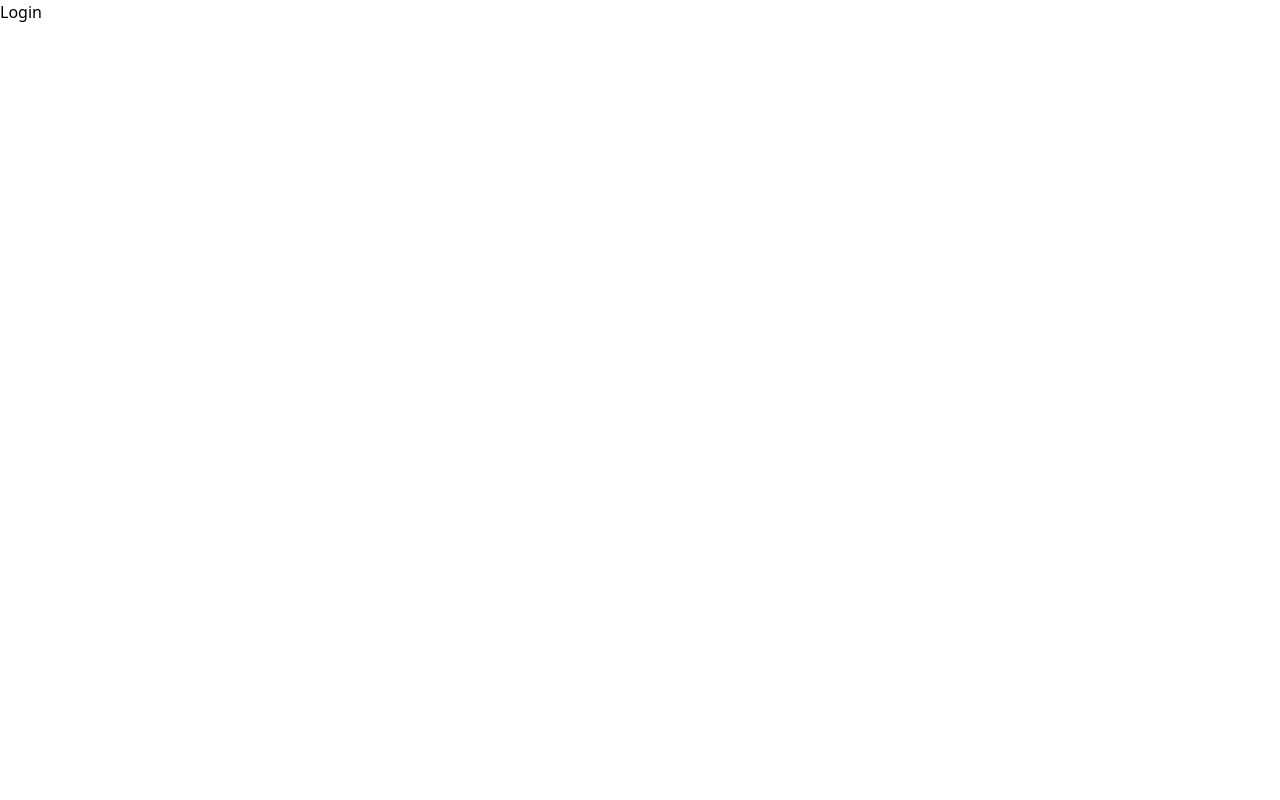
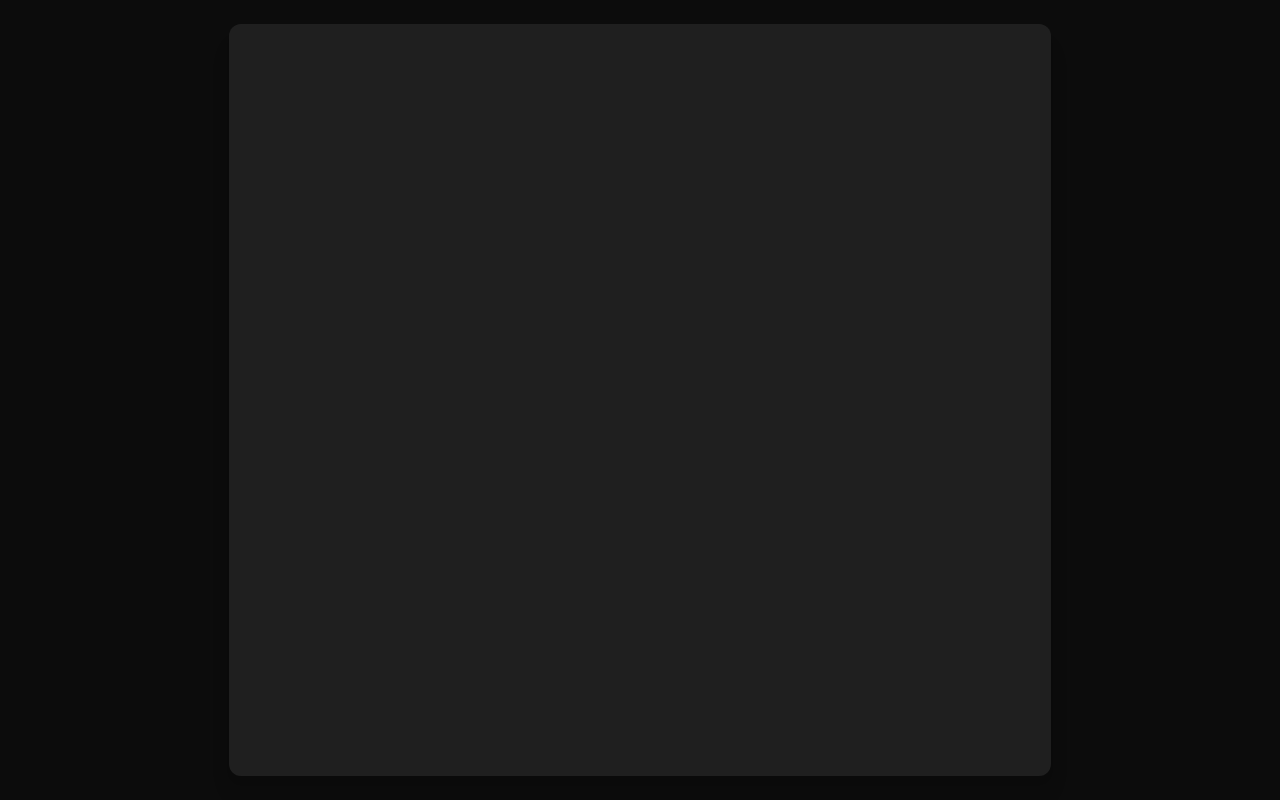
Before and after one commit to Ivan825/BuzzNest, a React (Create React App) app in the folder client/: page /login in a window 1280 px wide. Built offline with nearby package versions, Linux system fonts and the light colour scheme.

Commit message:
changes frint end

```diff
--- a/client/src/App.js
+++ b/client/src/App.js
@@ -1,8 +1,9 @@
 import React from "react";
 import { Outlet,Navigate, Routes,Route, useLocation } from "react-router-dom";
 import { Home, Login, Profile, Register, ResetPassword } from "./pages";
+import { useSelector } from "react-redux";
 function Layout() {
-  const user=null;
+  const user= useSelector(state => state.user);
   const location= useLocation();
 
   return user?.token? (
@@ -12,8 +13,9 @@ function Layout() {
   );
 }
 function App() {
+  const {theme}= useSelector(state=> state.theme);
   return (
-    <div className="w-full  min-h-[100vh]">
+    <div data-theme={theme} className="w-full  min-h-[100vh]">
      <Routes>
       <Route element={<Layout></Layout>} >
         <Route path="/" element={<Home />}/>
--- a/client/src/pages/Login.jsx
+++ b/client/src/pages/Login.jsx
@@ -2,7 +2,18 @@ import React from 'react'
 
 function Login() {
   return (
-    <div>Login</div>
+    <div className='bg-bgColor w-full h-[100vh] flex items-center justify-center p-6'>
+      <div className='w-full md:w-2/3 h-fit lg:h-full 2xl:h-5/6 py-8 lg:py-0 flex bg-primary rounded-xl overflow-hidden shadow-xl'>
+        {/* Left */}
+        <div className='w-full lg:w=1/2 h-full p-10 2xl:px-20 flex flex-col justify-center'>
+          <div className='w-full flex gap-2 items-center mb-6'>
+            <div className='p-2 '></div>
+          </div>
+        </div>
+        {/* Right */}
+        <div></div>
+      </div>
+    </div>
   )
 }
 
```
